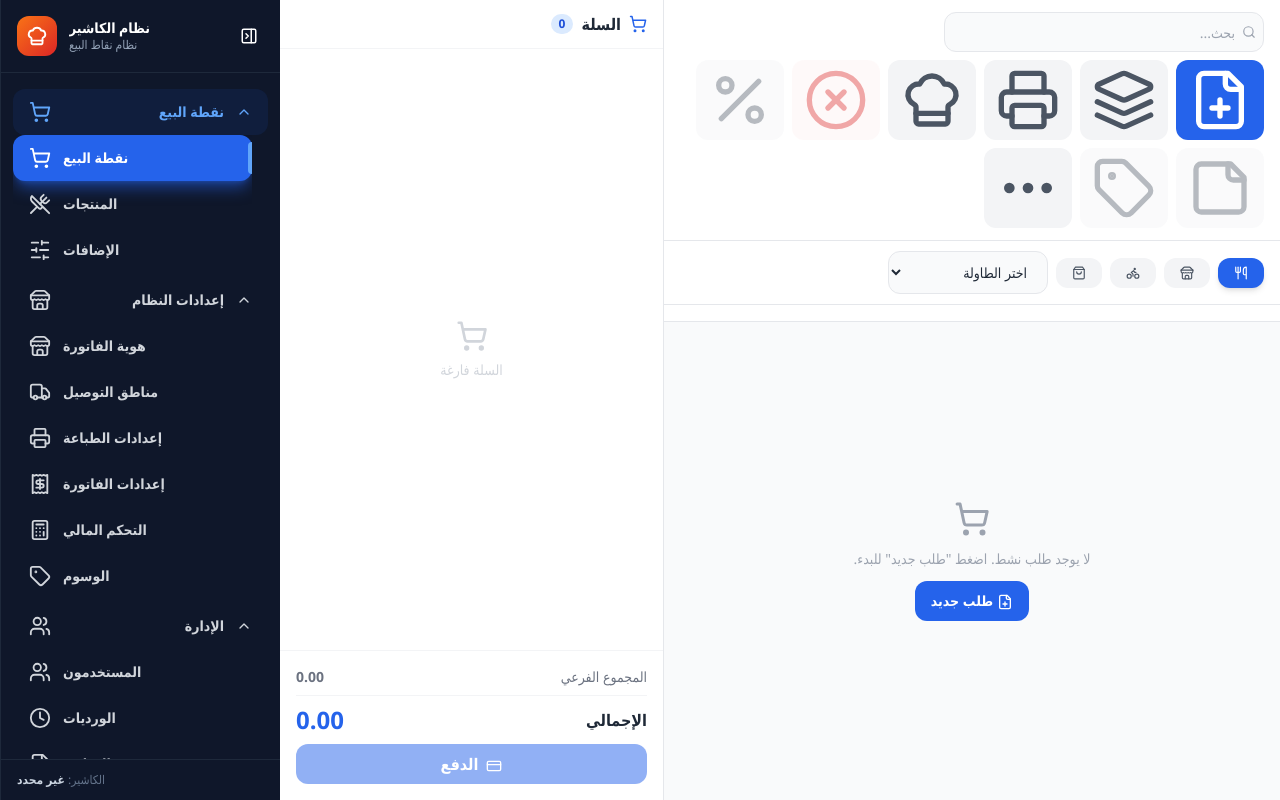
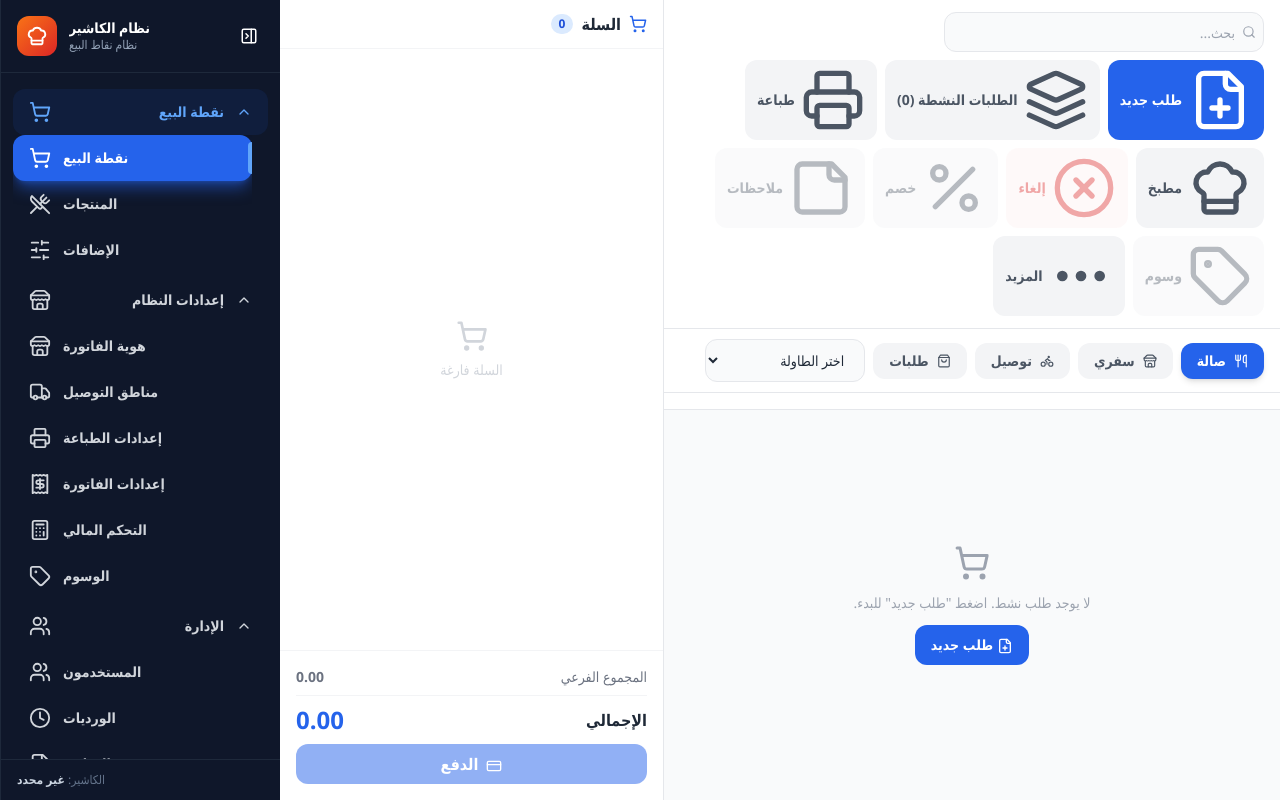
Before and after one commit to MHD-X/asayl, a React (Vite) app: page / in a window 1280 px wide. Built offline with nearby package versions, Linux system fonts and the light colour scheme.

Commit message:
Update tailwind.config.js

```diff
--- a/tailwind.config.js
+++ b/tailwind.config.js
@@ -3,6 +3,14 @@ export default {
   content: ['./index.html', './src/**/*.{js,ts,jsx,tsx}'],
   theme: {
     extend: {
+      screens: {
+        'xs': '480px',    // ✅ إضافة breakpoint جديد
+        'sm': '640px',
+        'md': '768px',
+        'lg': '1024px',
+        'xl': '1280px',
+        '2xl': '1536px',
+      },
       spacing: {
         '58mm': '58mm',
         '80mm': '80mm',
```
